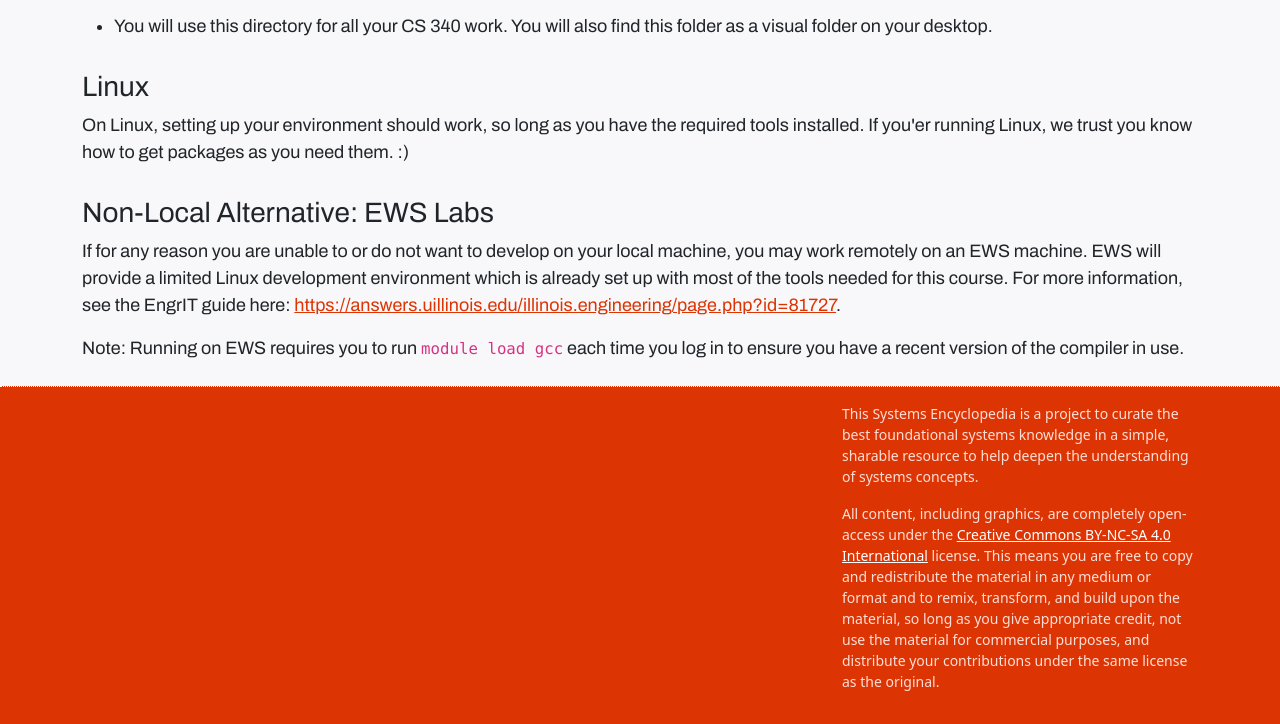
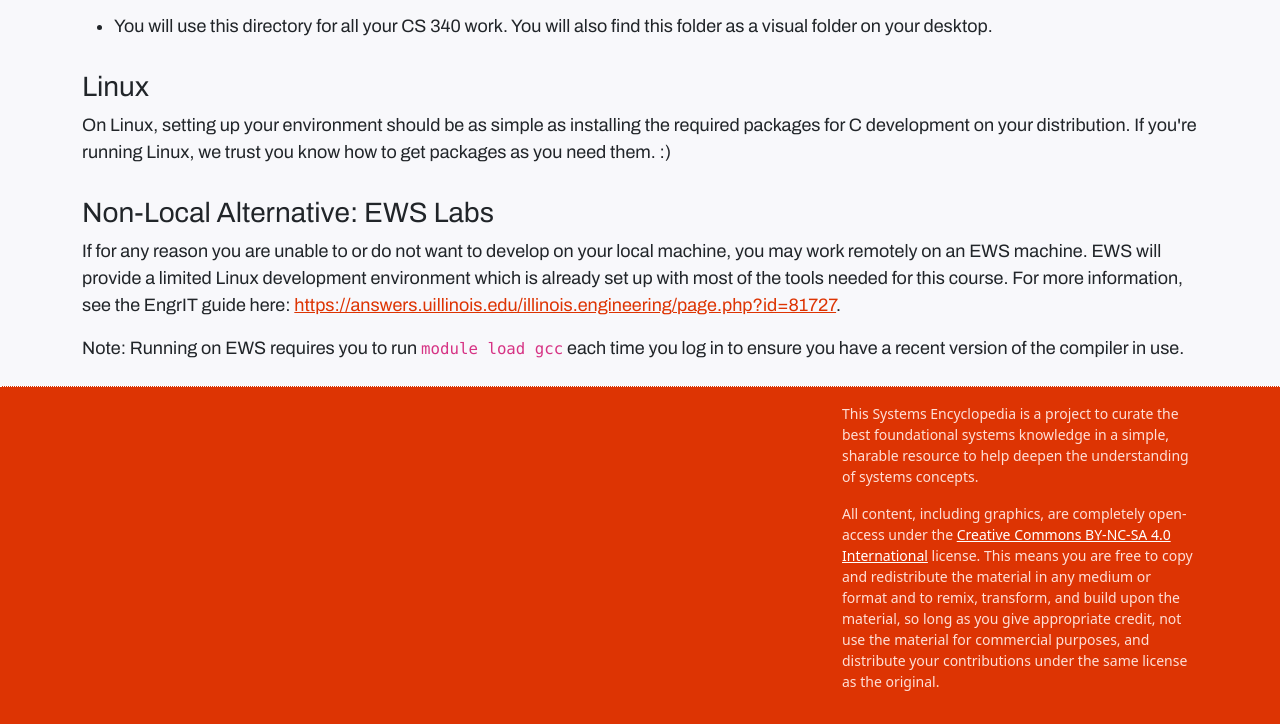
Before and after one commit to illinois/systems-encyclopedia, an Eleventy site: page src/articles/illinois/system.md in a window 1280 px wide. Shown: the part 1581-2305 px from the top of the page. Built offline with nearby package versions, Linux system fonts and the light colour scheme; Eleventy itself is replaced by a stand-in of ours; files that its build step writes are made by us from their sources; a small style sheet from the web is missing; what markdown-it-attrs would draw is missing.

Commit message:
Update system.md

```diff
--- a/src/articles/illinois/system.md
+++ b/src/articles/illinois/system.md
@@ -79,7 +79,7 @@ Finally, create a `cs340` directory on your Desktop.
 
 ### Linux
 
-On Linux, setting up your environment should work, so long as you have the required tools installed.  If you'er running Linux, we trust you know how to get packages as you need them. :)
+On Linux, setting up your environment should be as simple as installing the required packages for C development on your distribution. If you're running Linux, we trust you know how to get packages as you need them. :)
 
 
 ### Non-Local Alternative: EWS Labs
```
